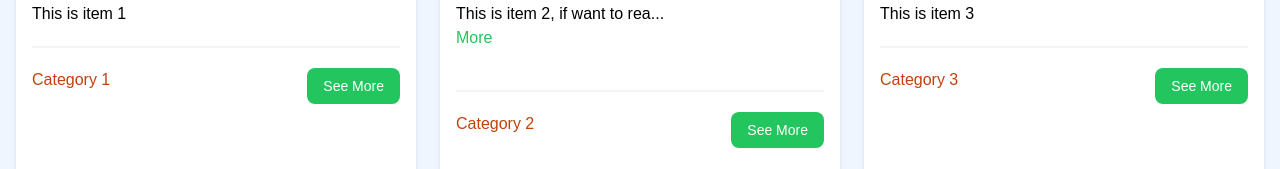
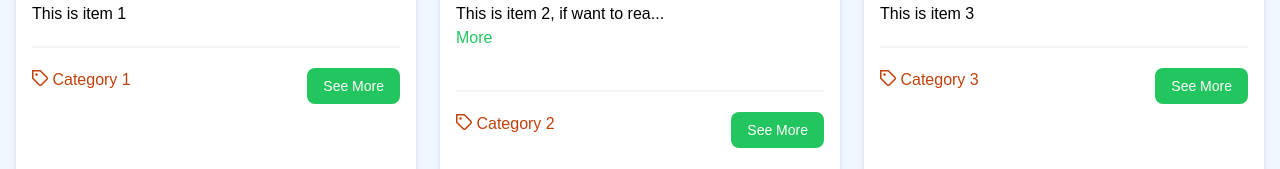
Before and after one commit to boolfalse/vue-job-board, a Vue app: page / in a window 1280 px wide. Shown: the part 775-944 px from the top of the page. Built offline with nearby package versions, Linux system fonts and the light colour scheme.

Commit message:
Using PrimeVue icons from PrimeIcons

```diff
--- a/package.json
+++ b/package.json
@@ -9,6 +9,7 @@
     "preview": "vite preview"
   },
   "dependencies": {
+    "primeicons": "^7.0.0",
     "vue": "^3.5.12"
   },
   "devDependencies": {
--- a/src/components/Item.vue
+++ b/src/components/Item.vue
@@ -44,6 +44,7 @@
 
       <div class="flex flex-col lg:flex-row justify-between mb-4">
         <div class="text-orange-700 mb-3">
+          <i class="pi pi-tag text-orange-700"></i>
           {{ item.category }}
         </div>
         <a :href="`/items/${item.id}`" class="h-[36px] bg-green-500 hover:bg-green-600 text-white px-4 py-2 rounded-lg text-center text-sm">
--- a/src/main.js
+++ b/src/main.js
@@ -1,6 +1,8 @@
 
 import './assets/main.css';
-import { createApp } from 'vue'
-import App from './App.vue'
+import 'primeicons/primeicons.css';
+
+import { createApp } from 'vue';
+import App from './App.vue';
 
 createApp(App).mount('#app');
```
Also changed, not shown: 2 other files (tests, documents, lock files or other folders).
